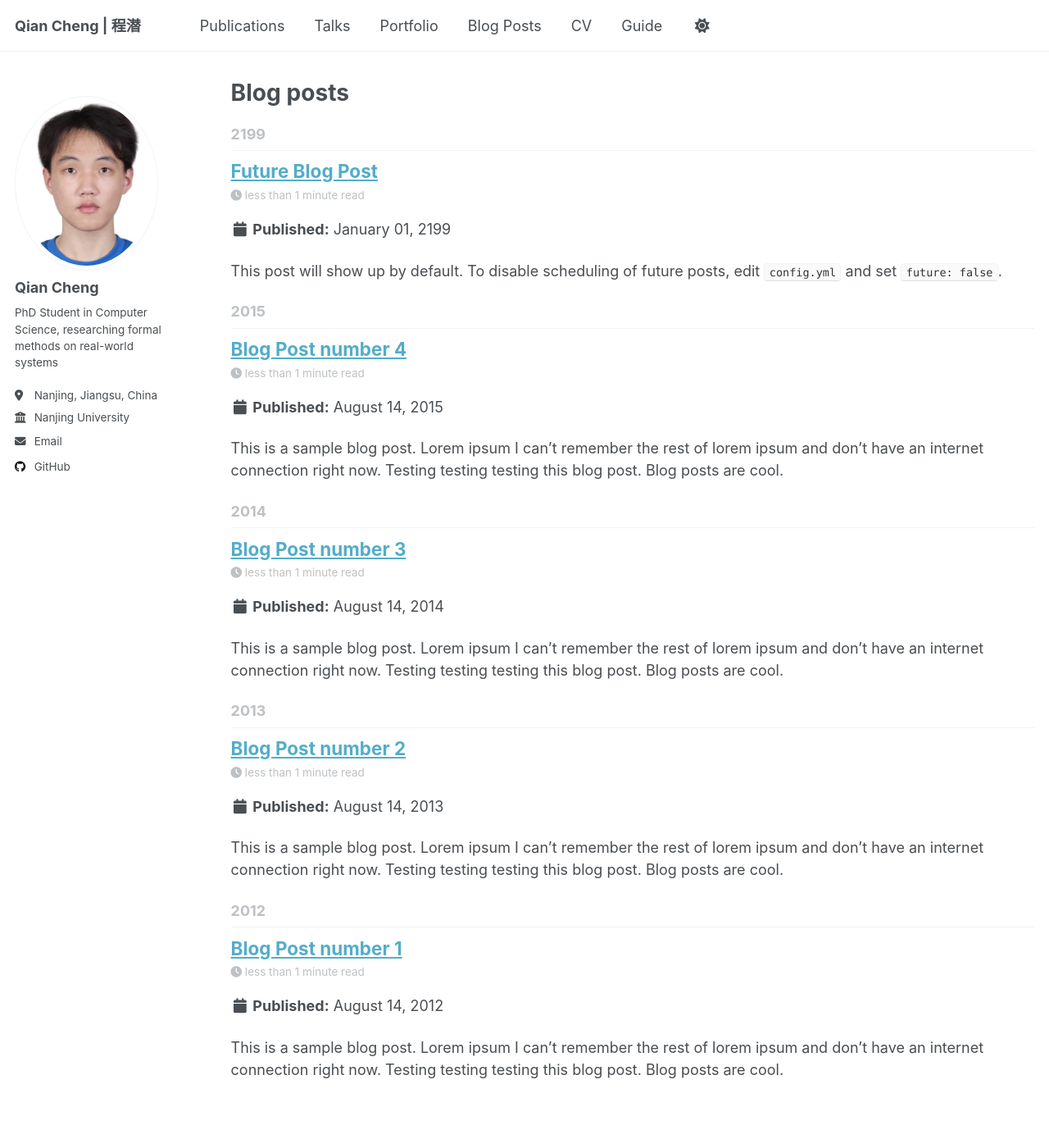
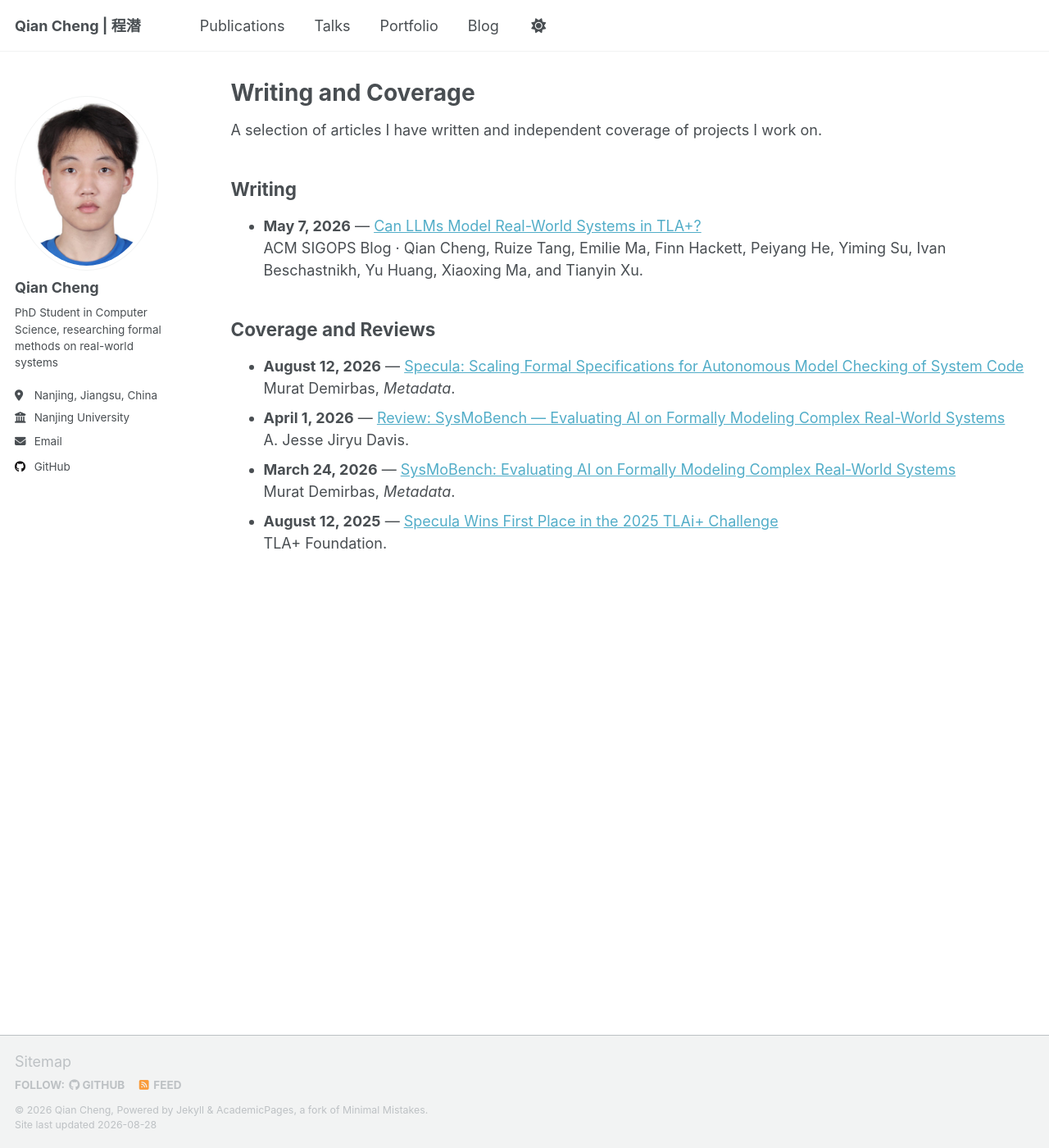
Before and after one commit to Qian-Cheng-nju/Qian-Cheng-nju.github.io, a Jekyll site: the page built from _pages/year-archive.html, in a window 1280 px wide and 1400 px high. Shown: the whole window at 82% size. Built offline with Jekyll 4.4.1, drawn with Linux system fonts in a browser that asks for light colours; a script that is not in the unit is left out.

Commit message:
Update publications, talks, and blog

```diff
--- a/_config.yml
+++ b/_config.yml
@@ -81,12 +81,12 @@ author:
 
 # Publication Category - The following the list of publication categories and their headings
 publication_category:
-  books:
-    title: 'Books'
-  manuscripts:
-    title: 'Journal Articles'
+  preprints:
+    title: 'Preprints'
   conferences:
     title: 'Conference Papers'
+  journals:
+    title: 'Journal Papers'
 
 # Site Settings
 teaser                   :  # filename of teaser fallback teaser image placed in /images/ for social media previews
--- a/_pages/year-archive.html
+++ b/_pages/year-archive.html
@@ -1,19 +1,45 @@
 ---
 layout: archive
 permalink: /year-archive/
-title: "Blog posts"
+title: "Writing and Coverage"
 author_profile: true
 redirect_from:
   - /wordpress/blog-posts/
 ---
 
-{% include base_path %}
-{% capture written_year %}'None'{% endcapture %}
-{% for post in site.posts %}
-  {% capture year %}{{ post.date | date: '%Y' }}{% endcapture %}
-  {% if year != written_year %}
-    <h2 id="{{ year | slugify }}" class="archive__subtitle">{{ year }}</h2>
-    {% capture written_year %}{{ year }}{% endcapture %}
-  {% endif %}
-  {% include archive-single.html %}
-{% endfor %}
+<p>A selection of articles I have written and independent coverage of projects I work on.</p>
+
+<h2>Writing</h2>
+
+<ul>
+  <li>
+    <strong>May 7, 2026</strong> —
+    <a href="https://www.sigops.org/2026/can-llms-model-real-world-systems-in-tla/">Can LLMs Model Real-World Systems in TLA+?</a><br>
+    ACM SIGOPS Blog · Qian Cheng, Ruize Tang, Emilie Ma, Finn Hackett, Peiyang He, Yiming Su, Ivan Beschastnikh, Yu Huang, Xiaoxing Ma, and Tianyin Xu.
+  </li>
+</ul>
+
+<h2>Coverage and Reviews</h2>
+
+<ul>
+  <li>
+    <strong>August 12, 2026</strong> —
+    <a href="https://muratbuffalo.blogspot.com/2026/08/specula-scaling-formal-specifications.html">Specula: Scaling Formal Specifications for Autonomous Model Checking of System Code</a><br>
+    Murat Demirbas, <em>Metadata</em>.
+  </li>
+  <li>
+    <strong>April 1, 2026</strong> —
+    <a href="https://emptysqua.re/blog/review-sysmobench/">Review: SysMoBench — Evaluating AI on Formally Modeling Complex Real-World Systems</a><br>
+    A. Jesse Jiryu Davis.
+  </li>
+  <li>
+    <strong>March 24, 2026</strong> —
+    <a href="https://muratbuffalo.blogspot.com/2026/03/sysmobench-evaluating-ai-on-formally.html">SysMoBench: Evaluating AI on Formally Modeling Complex Real-World Systems</a><br>
+    Murat Demirbas, <em>Metadata</em>.
+  </li>
+  <li>
+    <strong>August 12, 2025</strong> —
+    <a href="https://foundation.tlapl.us/challenge/index.html">Specula Wins First Place in the 2025 TLAi+ Challenge</a><br>
+    TLA+ Foundation.
+  </li>
+</ul>
--- a/_posts/2012-08-14-blog-post-1.md
+++ /dev/null
@@ -1,20 +0,0 @@
----
-title: 'Blog Post number 1'
-date: 2012-08-14
-permalink: /posts/2012/08/blog-post-1/
-tags:
-  - cool posts
-  - category1
-  - category2
----
-
-This is a sample blog post. Lorem ipsum I can't remember the rest of lorem ipsum and don't have an internet connection right now. Testing testing testing this blog post. Blog posts are cool.
-
-Headings are cool
-======
-
-You can have many headings
-======
-
-Aren't headings cool?
-------
--- a/_posts/2013-08-14-blog-post-2.md
+++ /dev/null
@@ -1,20 +0,0 @@
----
-title: 'Blog Post number 2'
-date: 2013-08-14
-permalink: /posts/2013/08/blog-post-2/
-tags:
-  - cool posts
-  - category1
-  - category2
----
-
-This is a sample blog post. Lorem ipsum I can't remember the rest of lorem ipsum and don't have an internet connection right now. Testing testing testing this blog post. Blog posts are cool.
-
-Headings are cool
-======
-
-You can have many headings
-======
-
-Aren't headings cool?
-------
--- a/_posts/2014-08-14-blog-post-3.md
+++ /dev/null
@@ -1,20 +0,0 @@
----
-title: 'Blog Post number 3'
-date: 2014-08-14
-permalink: /posts/2014/08/blog-post-3/
-tags:
-  - cool posts
-  - category1
-  - category2
----
-
-This is a sample blog post. Lorem ipsum I can't remember the rest of lorem ipsum and don't have an internet connection right now. Testing testing testing this blog post. Blog posts are cool.
-
-Headings are cool
-======
-
-You can have many headings
-======
-
-Aren't headings cool?
-------
--- a/_posts/2199-01-01-future-post.md
+++ /dev/null
@@ -1,11 +0,0 @@
----
-title: 'Future Blog Post'
-date: 2199-01-01
-permalink: /posts/2012/08/blog-post-4/
-tags:
-  - cool posts
-  - category1
-  - category2
----
-
-This post will show up by default. To disable scheduling of future posts, edit `config.yml` and set `future: false`.
```
Also changed, not shown: _data/navigation.yml (+1 -10 lines), _pages/publications.md (deleted, +0 -23 lines), _pages/talks.md (deleted, +0 -22 lines), _posts/2015-08-14-blog-post-4.md (deleted, +0 -20 lines), _publications/2026-07-28-specula.md (added, +13 -0 lines), _talks/2012-03-01-talk-1.md (deleted, +0 -11 lines), _talks/2013-03-01-tutorial-1.md (deleted, +0 -13 lines), _talks/2014-02-01-talk-2.md (deleted, +0 -13 lines), _talks/2014-03-01-talk-3.md (deleted, +0 -11 lines), _talks/2025-11-12-specula-tla-community.md (added, +16 -0 lines).
